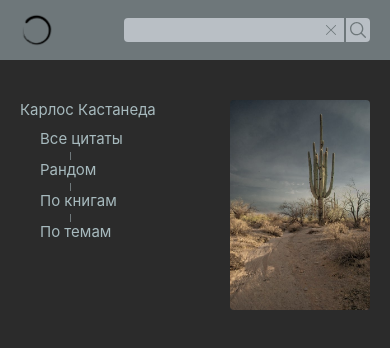
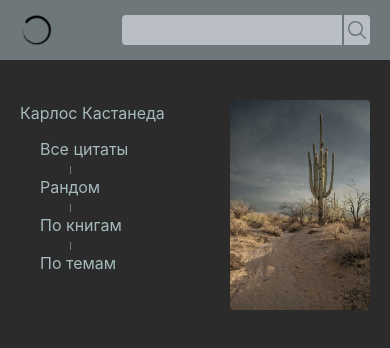
Before and after one commit to Anna-fog/quotes, a Vue app: page / in a window 390 px wide. Shown: the top 348 px of the page. Built offline with nearby package versions, Linux system fonts and the light colour scheme.

Commit message:
feat: add styles for mobile version

```diff
--- a/src/components/Header.vue
+++ b/src/components/Header.vue
@@ -43,7 +43,7 @@ onMounted(async () => {
       <div class="header__search">
         <div class="header__input">
           <input v-model="store.filterValue" v-lower-case @keyup.enter="filterQuotes" type="text">
-          <IconClear class="clear-icon" @click="clearFilter"/>
+          <IconClear v-if="store.filterValue" class="clear-icon" @click="clearFilter"/>
         </div>
         <button @click="filterQuotes">
           <IconSearch class="search-icon" />
@@ -78,6 +78,12 @@ onMounted(async () => {
     &:hover {
       transform: scale(0.1) rotate(94deg);
     }
+
+    @media (max-width: 560px) {
+      &:hover {
+        transform: none;
+      }
+    }
   }
 
   &__search {
@@ -95,19 +101,28 @@ onMounted(async () => {
     width: 220px;
     border-radius: 4px 0 0 4px;
     border: none;
-    padding: 4px 8px;
+    padding: 4px 26px 4px 8px;
+    font-size: 14px;
     color: var(--mine-shaft);
     background-color: var(--submarine);
 
     &:focus-visible {
       outline: 2px solid var(--mine-shaft);
     }
+
+    @media (max-width: 560px) {
+      height: 30px;
+      padding-right: 32px;
+      font-size: 16px;
+    }
   }
 
   .clear-icon {
     position: absolute;
+    width: 12px;
+    height: 12px;
     right: 8px;
-    top: 7px;
+    top: 6px;
     cursor: pointer;
     color: var(--rolling-stone);
     transition: .3s all;
@@ -115,15 +130,29 @@ onMounted(async () => {
     &:hover {
       color: var(--mine-shaft);
     }
+
+    @media (max-width: 560px) {
+      top: 7px;
+      width: 16px;
+      height: 16px;
+    }
   }
 
   .search-icon {
     color: var(--rolling-stone);
     transition: .3s all;
+
+    @media (max-width: 560px) {
+      width: 18px;
+      height: 18px;
+    }
   }
 
   button {
     height: 24px;
+    display: flex;
+    justify-content: center;
+    align-items: center;
     border-radius: 0 4px 4px 0;
     border: none;
     margin-left: 2px;
@@ -135,8 +164,20 @@ onMounted(async () => {
     &:hover {
       background-color: var(--gray-chateau);
 
-      .icon {
+      .search-icon {
         color: var(--shuttle-gray);
+      }
+    }
+
+    @media (max-width: 560px) {
+      height: 30px;
+
+      &:hover {
+        background-color: var(--submarine);
+
+        .search-icon {
+          color: var(--rolling-stone);
+        }
       }
     }
   }
--- a/src/views/FilteredQuotes.vue
+++ b/src/views/FilteredQuotes.vue
@@ -87,7 +87,7 @@ onMounted(() => {
       <div class="quotes__breadcramps">
         <router-link to="/">главная /</router-link>
         <a @click="handlePathClick">{{ currentPage }}</a>
-        <a v-if="filter && filteredQuotes?.length" @click.prevent href="">/ {{ filter }}</a>
+        <a v-if="filter && filteredQuotes?.length" @click.prevent href="">/ {{ filter }} ({{ filteredQuotes.length }})</a>
       </div>
       <ul>
         <li v-for="quote in quotes" :key="quote.id">
@@ -115,6 +115,10 @@ onMounted(() => {
   li {
     list-style: none;
     margin-bottom: 20px;
+
+    @media (max-width: 560px) {
+      font-size: 16px;
+    }
 
     &:after {
       content: '***';
--- a/src/views/HomeView.vue
+++ b/src/views/HomeView.vue
@@ -27,7 +27,7 @@ onMounted(() => {
 
 <template>
   <main class="main container">
-    <nav class="navigation ">
+    <nav class="navigation">
       <div class="navigation__main">
         Карлос Кастанеда
       </div>
@@ -38,7 +38,7 @@ onMounted(() => {
         <li>
           <router-link to="/castaneda/random">Рандом</router-link>
         </li>
-        <li @click="toggleBooksDropdown">
+        <li @click="toggleBooksDropdown" class="navigation__nested-li">
           По книгам
           <ul v-show="showBooks">
             <li v-for="book in bookNames" :key="book.id">
@@ -48,7 +48,7 @@ onMounted(() => {
             </li>
           </ul>
         </li>
-        <li @click="toggleThemesDropdown">
+        <li @click="toggleThemesDropdown" class="navigation__nested-li">
           По темам
           <ul v-show="showThemes">
             <li v-for="theme in themes" :key="theme.id">
@@ -86,6 +86,11 @@ onMounted(() => {
   min-height: calc(100vh - 60px);
   cursor: pointer;
 
+  @media (max-width: 560px) {
+    font-size: 16px;
+    line-height: 26px;
+  }
+
   &__main {
     margin-bottom: 10px;
     cursor: context-menu;
@@ -98,6 +103,14 @@ onMounted(() => {
   li {
     list-style-type: none;
     padding-left: 20px;
+  }
+
+  &__nested-li {
+    li {
+      list-style-type: circle;
+      margin-left: 30px;
+      padding-left: 0;
+    }
   }
 
   &__sections {
```
